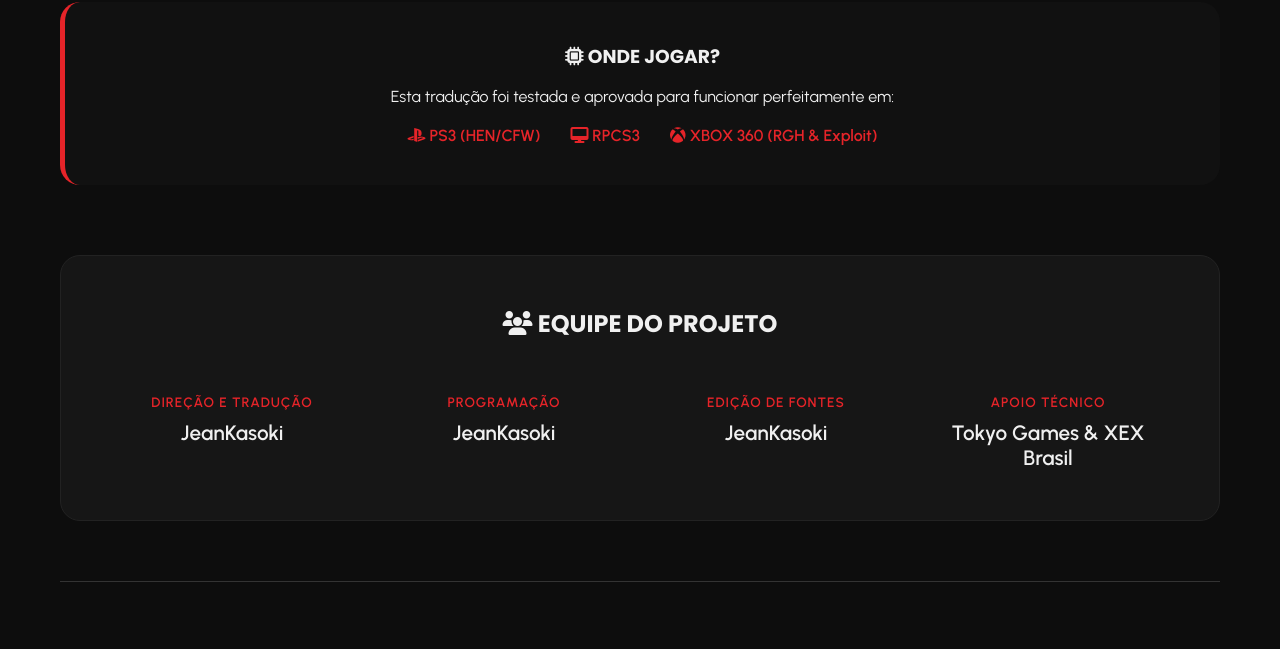
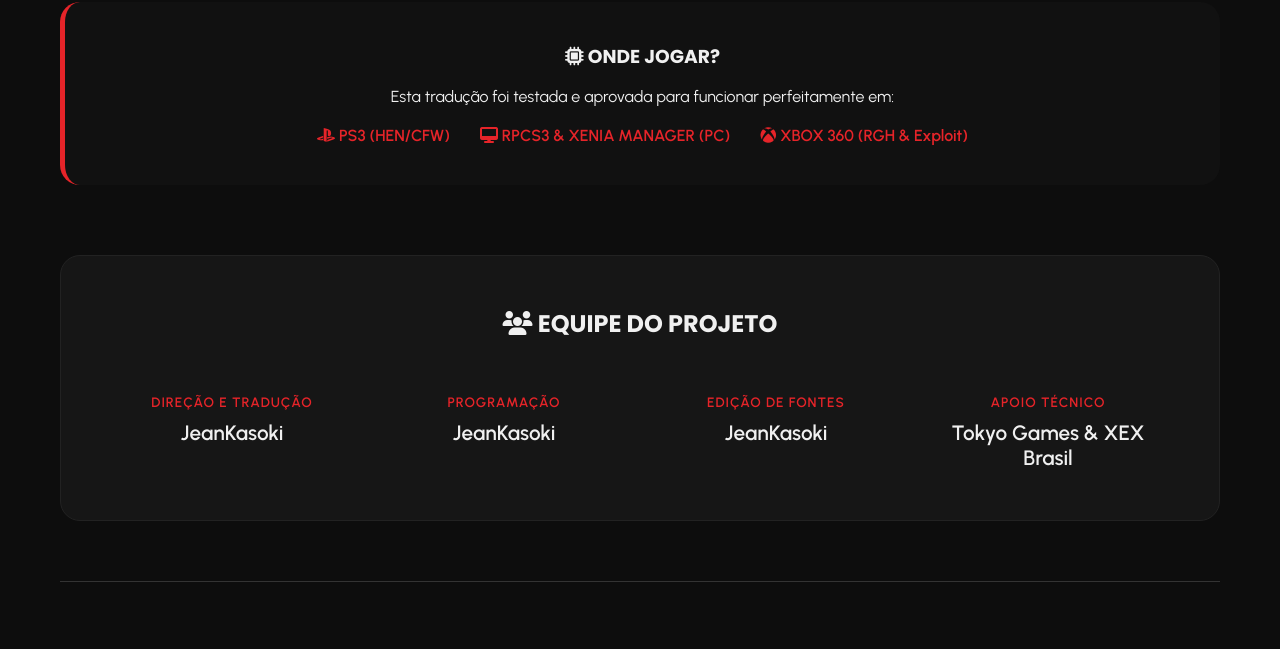
Before and after one commit to JeanKasoki/spider-man-web-of-shadows-ptbr, a plain HTML site: page index.html in a window 1280 px wide. Shown: the part 2677-3326 px from the top of the page. Drawn offline with Linux system fonts and the light colour scheme.

Commit message:
Update RPCS3 label to include XENIA MANAGER

```diff
--- a/index.html
+++ b/index.html
@@ -792,7 +792,7 @@
 
                 <span>
                     <i class="fas fa-desktop"></i>
-                    RPCS3
+                    RPCS3 & XENIA MANAGER (PC)
                 </span>
 
                 <span>
```
